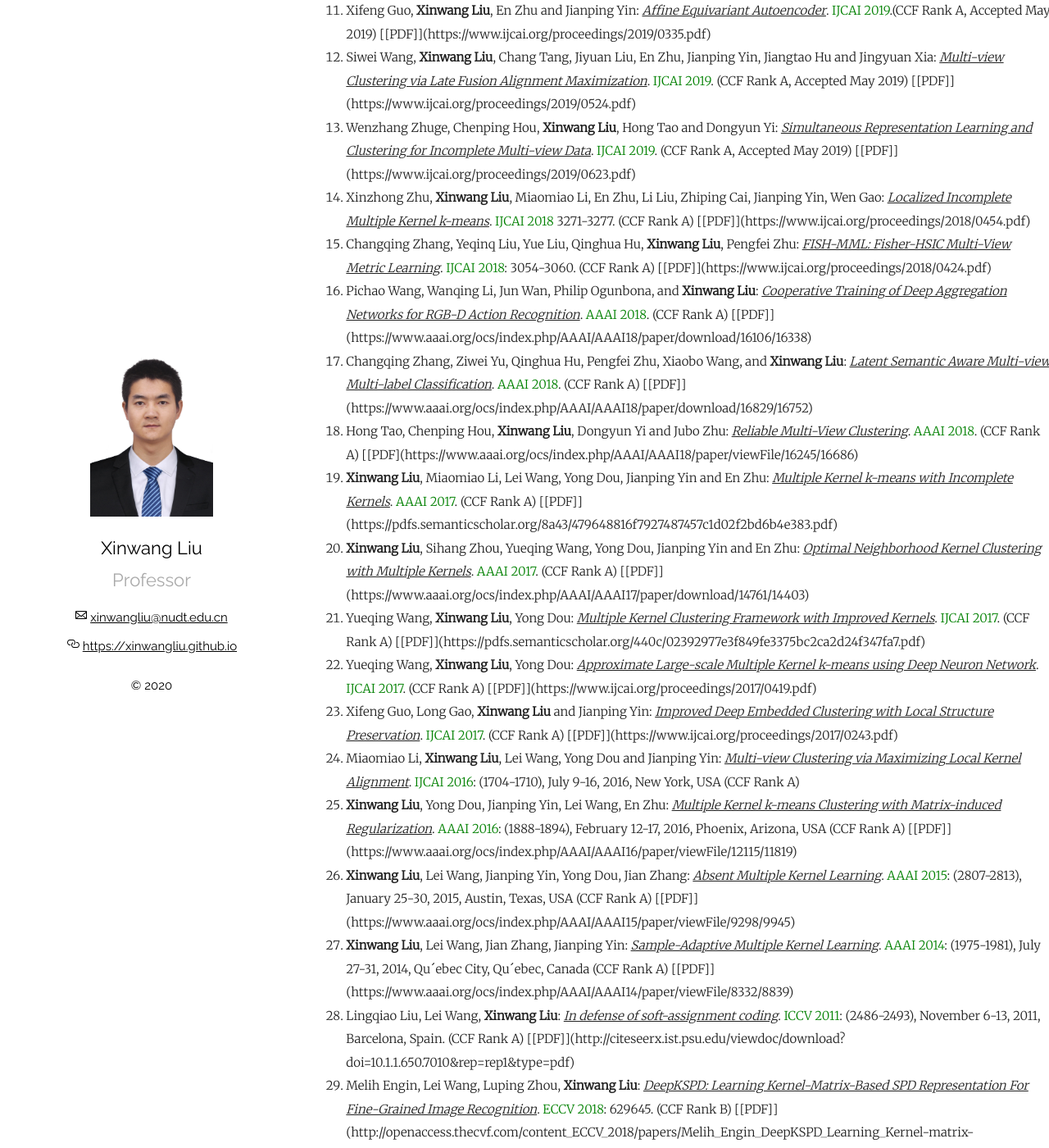
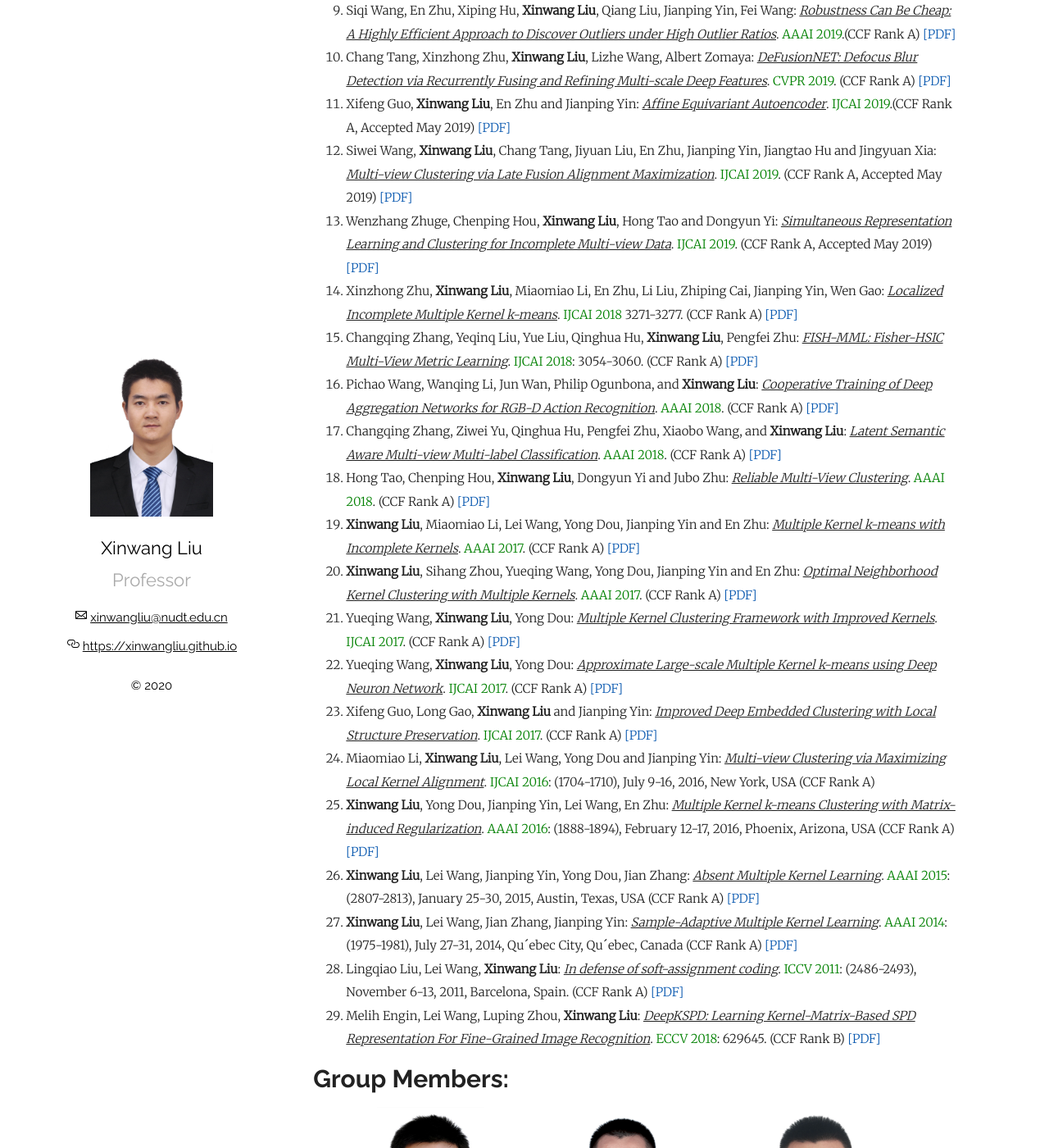
Before and after one commit to wx-liang/xinwangliu.github.io, a Jekyll site: the page built from index.md, in a window 1280 px wide and 1400 px high, scrolled down 3224 px. Shown: the whole window at 82% size. Built offline with Jekyll 4.4.1, drawn with Linux system fonts in a browser that asks for light colours; our own code applies the rules of GitHub Pages for plain Markdown files; some of the changed lines change nothing that is shown; some of the changed text lies outside the part shown.

Commit message:
Update index.md

```diff
--- a/index.md
+++ b/index.md
@@ -79,51 +79,51 @@
 
 <li> Jinglin Xu, Wenbin Li, <b>Xinwang Liu</b>, Dingwen Zhang, Ji Liu, Junwei Han: <i><u>Embedding Deep Interaction Information for Multi-view Categorization</u></i>. <font color="green">AAAI 2020</font>. (CCF Rank A, ccepted Nov. 2019) </li>
 
-<li> <b>Xinwang Liu</b>, Xinzhong Zhu, Miaomiao Li, Chang Tang, En Zhu, Jianping Yin, Wen Gao: <i><u>Efficient and Effective Incomplete Multi-view Clustering</u></i>. <font color="green">AAAI 2019</font>.(CCF Rank A) [[PDF]](https://wvvw.aaai.org/ojs/index.php/AAAI/article/download/4350/4228) </li>
+<li> <b>Xinwang Liu</b>, Xinzhong Zhu, Miaomiao Li, Chang Tang, En Zhu, Jianping Yin, Wen Gao: <i><u>Efficient and Effective Incomplete Multi-view Clustering</u></i>. <font color="green">AAAI 2019</font>.(CCF Rank A) <a href = "https://wvvw.aaai.org/ojs/index.php/AAAI/article/download/4350/4228">[PDF]</a></li>
 
-<li> Chang Tang, <b>Xinwang Liu</b>, Xinzhong Zhu, Lizhe Wang: <i><u>Cross-view Local Structure Preserved Diversity and Consensus Learning for Multi-view Unsupervised Feature Selection</u></i>. <font color="green">AAAI 2019</font>.(CCF Rank A) [[PDF]](https://wvvw.aaai.org/ojs/index.php/AAAI/article/download/4443/4321) </li>
+<li> Chang Tang, <b>Xinwang Liu</b>, Xinzhong Zhu, Lizhe Wang: <i><u>Cross-view Local Structure Preserved Diversity and Consensus Learning for Multi-view Unsupervised Feature Selection</u></i>. <font color="green">AAAI 2019</font>.(CCF Rank A) <a href = "https://wvvw.aaai.org/ojs/index.php/AAAI/article/download/4443/4321">[PDF]</a></li>
 
-<li> Siqi Wang, En Zhu, Xiping Hu, <b>Xinwang Liu</b>, Qiang Liu, Jianping Yin, Fei Wang: <i><u>Robustness Can Be Cheap: A Highly Efficient Approach to Discover Outliers under High Outlier Ratios</u></i>. <font color="green">AAAI 2019</font>.(CCF Rank A) [[PDF]](https://wvvw.aaai.org/ojs/index.php/AAAI/article/download/4468/4346) </li>
+<li> Siqi Wang, En Zhu, Xiping Hu, <b>Xinwang Liu</b>, Qiang Liu, Jianping Yin, Fei Wang: <i><u>Robustness Can Be Cheap: A Highly Efficient Approach to Discover Outliers under High Outlier Ratios</u></i>. <font color="green">AAAI 2019</font>.(CCF Rank A) <a href = "https://wvvw.aaai.org/ojs/index.php/AAAI/article/download/4468/4346">[PDF]</a></li>
 
-<li> Chang Tang, Xinzhong Zhu, <b>Xinwang Liu</b>, Lizhe Wang, Albert Zomaya: <i><u>DeFusionNET: Defocus Blur Detection via Recurrently Fusing and Refining Multi-scale Deep Features</u></i>. <font color="green">CVPR 2019</font>. (CCF Rank A) [[PDF]](http://openaccess.thecvf.com/content_CVPR_2019/papers/Tang_DeFusionNET_Defocus_Blur_Detection_via_Recurrently_Fusing_and_Refining_Multi-Scale_CVPR_2019_paper.pdf) </li>
+<li> Chang Tang, Xinzhong Zhu, <b>Xinwang Liu</b>, Lizhe Wang, Albert Zomaya: <i><u>DeFusionNET: Defocus Blur Detection via Recurrently Fusing and Refining Multi-scale Deep Features</u></i>. <font color="green">CVPR 2019</font>. (CCF Rank A) <a href = "http://openaccess.thecvf.com/content_CVPR_2019/papers/Tang_DeFusionNET_Defocus_Blur_Detection_via_Recurrently_Fusing_and_Refining_Multi-Scale_CVPR_2019_paper.pdf">[PDF]</a></li>
 
-<li> Xifeng Guo, <b>Xinwang Liu</b>, En Zhu and Jianping Yin: <i><u>Affine Equivariant Autoencoder</u></i>. <font color="green">IJCAI 2019</font>.(CCF Rank A, Accepted May 2019) [[PDF]](https://www.ijcai.org/proceedings/2019/0335.pdf) </li>
+<li> Xifeng Guo, <b>Xinwang Liu</b>, En Zhu and Jianping Yin: <i><u>Affine Equivariant Autoencoder</u></i>. <font color="green">IJCAI 2019</font>.(CCF Rank A, Accepted May 2019) <a href = "https://www.ijcai.org/proceedings/2019/0335.pdf">[PDF]</a></li>
 
-<li> Siwei Wang, <b>Xinwang Liu</b>, Chang Tang, Jiyuan Liu, En Zhu, Jianping Yin, Jiangtao Hu and Jingyuan Xia: <i><u>Multi-view Clustering via Late Fusion Alignment Maximization</u></i>. <font color="green">IJCAI 2019</font>. (CCF Rank A, Accepted May 2019) [[PDF]](https://www.ijcai.org/proceedings/2019/0524.pdf) </li>
+<li> Siwei Wang, <b>Xinwang Liu</b>, Chang Tang, Jiyuan Liu, En Zhu, Jianping Yin, Jiangtao Hu and Jingyuan Xia: <i><u>Multi-view Clustering via Late Fusion Alignment Maximization</u></i>. <font color="green">IJCAI 2019</font>. (CCF Rank A, Accepted May 2019) <a href = "https://www.ijcai.org/proceedings/2019/0524.pdf">[PDF]</a></li>
 
-<li> Wenzhang Zhuge, Chenping Hou, <b>Xinwang Liu</b>, Hong Tao and Dongyun Yi: <i><u>Simultaneous Representation Learning and Clustering for Incomplete Multi-view Data</u></i>. <font color="green">IJCAI 2019</font>. (CCF Rank A, Accepted May 2019) [[PDF]](https://www.ijcai.org/proceedings/2019/0623.pdf) </li>
+<li> Wenzhang Zhuge, Chenping Hou, <b>Xinwang Liu</b>, Hong Tao and Dongyun Yi: <i><u>Simultaneous Representation Learning and Clustering for Incomplete Multi-view Data</u></i>. <font color="green">IJCAI 2019</font>. (CCF Rank A, Accepted May 2019) <a href = "https://www.ijcai.org/proceedings/2019/0623.pdf">[PDF]</a></li>
 
-<li> Xinzhong Zhu, <b>Xinwang Liu</b>, Miaomiao Li, En Zhu, Li Liu, Zhiping Cai, Jianping Yin, Wen Gao: <i><u>Localized Incomplete Multiple Kernel k-means</u></i>. <font color="green">IJCAI 2018</font> 3271-3277. (CCF Rank A) [[PDF]](https://www.ijcai.org/proceedings/2018/0454.pdf) </li>
+<li> Xinzhong Zhu, <b>Xinwang Liu</b>, Miaomiao Li, En Zhu, Li Liu, Zhiping Cai, Jianping Yin, Wen Gao: <i><u>Localized Incomplete Multiple Kernel k-means</u></i>. <font color="green">IJCAI 2018</font> 3271-3277. (CCF Rank A) <a href = "https://www.ijcai.org/proceedings/2018/0454.pdf">[PDF]</a></li>
 
-<li> Changqing Zhang, Yeqinq Liu, Yue Liu, Qinghua Hu, <b>Xinwang Liu</b>, Pengfei Zhu: <i><u>FISH-MML: Fisher-HSIC Multi-View Metric Learning</u></i>. <font color="green">IJCAI 2018</font>: 3054-3060. (CCF Rank A) [[PDF]](https://www.ijcai.org/proceedings/2018/0424.pdf) </li>
+<li> Changqing Zhang, Yeqinq Liu, Yue Liu, Qinghua Hu, <b>Xinwang Liu</b>, Pengfei Zhu: <i><u>FISH-MML: Fisher-HSIC Multi-View Metric Learning</u></i>. <font color="green">IJCAI 2018</font>: 3054-3060. (CCF Rank A) <a href = "https://www.ijcai.org/proceedings/2018/0424.pdf">[PDF]</a></li>
 
-<li> Pichao Wang, Wanqing Li, Jun Wan, Philip Ogunbona, and <b>Xinwang Liu</b>: <i><u>Cooperative Training of Deep Aggregation Networks for RGB-D Action Recognition</u></i>. <font color="green">AAAI 2018</font>. (CCF Rank A) [[PDF]](https://www.aaai.org/ocs/index.php/AAAI/AAAI18/paper/download/16106/16338) </li>
+<li> Pichao Wang, Wanqing Li, Jun Wan, Philip Ogunbona, and <b>Xinwang Liu</b>: <i><u>Cooperative Training of Deep Aggregation Networks for RGB-D Action Recognition</u></i>. <font color="green">AAAI 2018</font>. (CCF Rank A) <a href = "https://www.aaai.org/ocs/index.php/AAAI/AAAI18/paper/download/16106/16338">[PDF]</a></li>
 
-<li> Changqing Zhang, Ziwei Yu, Qinghua Hu, Pengfei Zhu, Xiaobo Wang, and <b>Xinwang Liu</b>: <i><u>Latent Semantic Aware Multi-view Multi-label Classification</u></i>. <font color="green">AAAI 2018</font>. (CCF Rank A) [[PDF]](https://www.aaai.org/ocs/index.php/AAAI/AAAI18/paper/download/16829/16752) </li>
+<li> Changqing Zhang, Ziwei Yu, Qinghua Hu, Pengfei Zhu, Xiaobo Wang, and <b>Xinwang Liu</b>: <i><u>Latent Semantic Aware Multi-view Multi-label Classification</u></i>. <font color="green">AAAI 2018</font>. (CCF Rank A) <a href = "https://www.aaai.org/ocs/index.php/AAAI/AAAI18/paper/download/16829/16752">[PDF]</a></li>
 
-<li> Hong Tao, Chenping Hou, <b>Xinwang Liu</b>, Dongyun Yi and Jubo Zhu: <i><u>Reliable Multi-View Clustering</u></i>. <font color="green">AAAI 2018</font>. (CCF Rank A) [[PDF](https://www.aaai.org/ocs/index.php/AAAI/AAAI18/paper/viewFile/16245/16686) </li>
+<li> Hong Tao, Chenping Hou, <b>Xinwang Liu</b>, Dongyun Yi and Jubo Zhu: <i><u>Reliable Multi-View Clustering</u></i>. <font color="green">AAAI 2018</font>. (CCF Rank A) <a href = "https://www.aaai.org/ocs/index.php/AAAI/AAAI18/paper/viewFile/16245/16686">[PDF]</a></li>
 
-<li> <b>Xinwang Liu</b>, Miaomiao Li, Lei Wang, Yong Dou, Jianping Yin and En Zhu: <i><u>Multiple Kernel k-means with Incomplete Kernels</u></i>. <font color="green">AAAI 2017</font>. (CCF Rank A) [[PDF]](https://pdfs.semanticscholar.org/8a43/479648816f7927487457c1d02f2bd6b4e383.pdf) </li>
+<li> <b>Xinwang Liu</b>, Miaomiao Li, Lei Wang, Yong Dou, Jianping Yin and En Zhu: <i><u>Multiple Kernel k-means with Incomplete Kernels</u></i>. <font color="green">AAAI 2017</font>. (CCF Rank A) <a href = "https://pdfs.semanticscholar.org/8a43/479648816f7927487457c1d02f2bd6b4e383.pdf">[PDF]</a></li>
 
-<li> <b>Xinwang Liu</b>, Sihang Zhou, Yueqing Wang, Yong Dou, Jianping Yin and En Zhu: <i><u>Optimal Neighborhood Kernel Clustering with Multiple Kernels</u></i>. <font color="green">AAAI 2017</font>. (CCF Rank A) [[PDF]](https://www.aaai.org/ocs/index.php/AAAI/AAAI17/paper/download/14761/14403) </li>
+<li> <b>Xinwang Liu</b>, Sihang Zhou, Yueqing Wang, Yong Dou, Jianping Yin and En Zhu: <i><u>Optimal Neighborhood Kernel Clustering with Multiple Kernels</u></i>. <font color="green">AAAI 2017</font>. (CCF Rank A) <a href = "https://www.aaai.org/ocs/index.php/AAAI/AAAI17/paper/download/14761/14403">[PDF]</a></li>
 
-<li> Yueqing Wang, <b>Xinwang Liu</b>, Yong Dou: <i><u>Multiple Kernel Clustering Framework with Improved Kernels</u></i>. <font color="green">IJCAI 2017</font>. (CCF Rank A) [[PDF]](https://pdfs.semanticscholar.org/440c/02392977e3f849fe3375bc2ca2d24f347fa7.pdf) </li>
+<li> Yueqing Wang, <b>Xinwang Liu</b>, Yong Dou: <i><u>Multiple Kernel Clustering Framework with Improved Kernels</u></i>. <font color="green">IJCAI 2017</font>. (CCF Rank A) <a href = "https://pdfs.semanticscholar.org/440c/02392977e3f849fe3375bc2ca2d24f347fa7.pdf">[PDF]</a></li>
 
-<li> Yueqing Wang, <b>Xinwang Liu</b>, Yong Dou: <i><u>Approximate Large-scale Multiple Kernel k-means using Deep Neuron Network</u></i>. <font color="green">IJCAI 2017</font>. (CCF Rank A) [[PDF]](https://www.ijcai.org/proceedings/2017/0419.pdf) </li>
+<li> Yueqing Wang, <b>Xinwang Liu</b>, Yong Dou: <i><u>Approximate Large-scale Multiple Kernel k-means using Deep Neuron Network</u></i>. <font color="green">IJCAI 2017</font>. (CCF Rank A) <a href = "https://www.ijcai.org/proceedings/2017/0419.pdf">[PDF]</a></li>
 
-<li> Xifeng Guo, Long Gao, <b>Xinwang Liu</b> and Jianping Yin: <i><u>Improved Deep Embedded Clustering with Local Structure Preservation</u></i>. <font color="green">IJCAI 2017</font>. (CCF Rank A) [[PDF]](https://www.ijcai.org/proceedings/2017/0243.pdf) </li>
+<li> Xifeng Guo, Long Gao, <b>Xinwang Liu</b> and Jianping Yin: <i><u>Improved Deep Embedded Clustering with Local Structure Preservation</u></i>. <font color="green">IJCAI 2017</font>. (CCF Rank A) <a href = "https://www.ijcai.org/proceedings/2017/0243.pdf">[PDF]</a></li>
 
 <li> Miaomiao Li, <b>Xinwang Liu</b>, Lei Wang, Yong Dou and Jianping Yin: <i><u>Multi-view Clustering via Maximizing Local Kernel Alignment</u></i>. <font color="green">IJCAI 2016</font>: (1704-1710), July 9-16, 2016, New York, USA (CCF Rank A) </li>
 
-<li> <b>Xinwang Liu</b>, Yong Dou, Jianping Yin, Lei Wang, En Zhu: <i><u>Multiple Kernel k-means Clustering with Matrix-induced Regularization</u></i>. <font color="green">AAAI 2016</font>: (1888-1894), February 12-17, 2016, Phoenix, Arizona, USA (CCF Rank A) [[PDF]](https://www.aaai.org/ocs/index.php/AAAI/AAAI16/paper/viewFile/12115/11819) </li>
+<li> <b>Xinwang Liu</b>, Yong Dou, Jianping Yin, Lei Wang, En Zhu: <i><u>Multiple Kernel k-means Clustering with Matrix-induced Regularization</u></i>. <font color="green">AAAI 2016</font>: (1888-1894), February 12-17, 2016, Phoenix, Arizona, USA (CCF Rank A) <a href = "https://www.aaai.org/ocs/index.php/AAAI/AAAI16/paper/viewFile/12115/11819">[PDF]</a></li>
 
-<li> <b>Xinwang Liu</b>, Lei Wang, Jianping Yin, Yong Dou, Jian Zhang: <i><u>Absent Multiple Kernel Learning</u></i>. <font color="green">AAAI 2015</font>: (2807-2813), January 25-30, 2015, Austin, Texas, USA (CCF Rank A) [[PDF]](https://www.aaai.org/ocs/index.php/AAAI/AAAI15/paper/viewFile/9298/9945) </li>
+<li> <b>Xinwang Liu</b>, Lei Wang, Jianping Yin, Yong Dou, Jian Zhang: <i><u>Absent Multiple Kernel Learning</u></i>. <font color="green">AAAI 2015</font>: (2807-2813), January 25-30, 2015, Austin, Texas, USA (CCF Rank A) <a href = "https://www.aaai.org/ocs/index.php/AAAI/AAAI15/paper/viewFile/9298/9945">[PDF]</a></li>
 
-<li> <b>Xinwang Liu</b>, Lei Wang, Jian Zhang, Jianping Yin: <i><u>Sample-Adaptive Multiple Kernel Learning</u></i>. <font color="green">AAAI 2014</font>: (1975-1981), July 27-31, 2014, Qu´ebec City, Qu´ebec, Canada (CCF Rank A) [[PDF]](https://www.aaai.org/ocs/index.php/AAAI/AAAI14/paper/viewFile/8332/8839) </li>
+<li> <b>Xinwang Liu</b>, Lei Wang, Jian Zhang, Jianping Yin: <i><u>Sample-Adaptive Multiple Kernel Learning</u></i>. <font color="green">AAAI 2014</font>: (1975-1981), July 27-31, 2014, Qu´ebec City, Qu´ebec, Canada (CCF Rank A) <a href = "https://www.aaai.org/ocs/index.php/AAAI/AAAI14/paper/viewFile/8332/8839">[PDF]</a></li>
 
-<li> Lingqiao Liu, Lei Wang, <b>Xinwang Liu</b>: <i><u>In defense of soft-assignment coding</u></i>. <font color="green">ICCV 2011</font>: (2486-2493), November 6-13, 2011, Barcelona, Spain. (CCF Rank A) [[PDF]](http://citeseerx.ist.psu.edu/viewdoc/download?doi=10.1.1.650.7010&rep=rep1&type=pdf) </li>
+<li> Lingqiao Liu, Lei Wang, <b>Xinwang Liu</b>: <i><u>In defense of soft-assignment coding</u></i>. <font color="green">ICCV 2011</font>: (2486-2493), November 6-13, 2011, Barcelona, Spain. (CCF Rank A) <a href = "http://citeseerx.ist.psu.edu/viewdoc/download?doi=10.1.1.650.7010&rep=rep1&type=pdf">[PDF]</a></li>
 
-<li> Melih Engin, Lei Wang, Luping Zhou, <b>Xinwang Liu</b>: <i><u>DeepKSPD: Learning Kernel-Matrix-Based SPD Representation For Fine-Grained Image Recognition</u></i>. <font color="green">ECCV 2018</font>: 629645. (CCF Rank B) [[PDF]](http://openaccess.thecvf.com/content_ECCV_2018/papers/Melih_Engin_DeepKSPD_Learning_Kernel-matrix-based_ECCV_2018_paper.pdf) </li>
+<li> Melih Engin, Lei Wang, Luping Zhou, <b>Xinwang Liu</b>: <i><u>DeepKSPD: Learning Kernel-Matrix-Based SPD Representation For Fine-Grained Image Recognition</u></i>. <font color="green">ECCV 2018</font>: 629645. (CCF Rank B) <a href = "http://openaccess.thecvf.com/content_ECCV_2018/papers/Melih_Engin_DeepKSPD_Learning_Kernel-matrix-based_ECCV_2018_paper.pdf">[PDF]</a></li>
 
 </ol>
 
```
